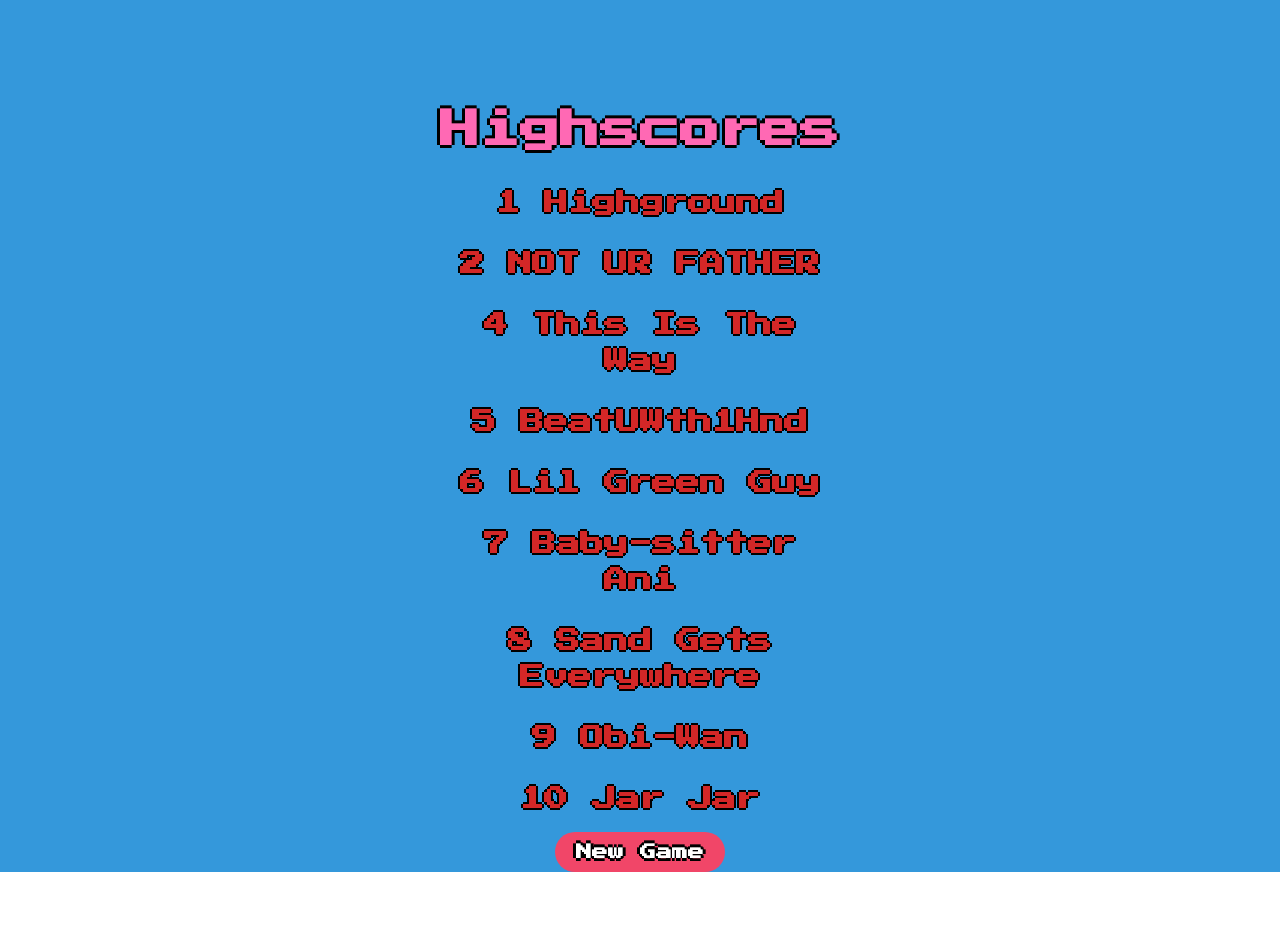
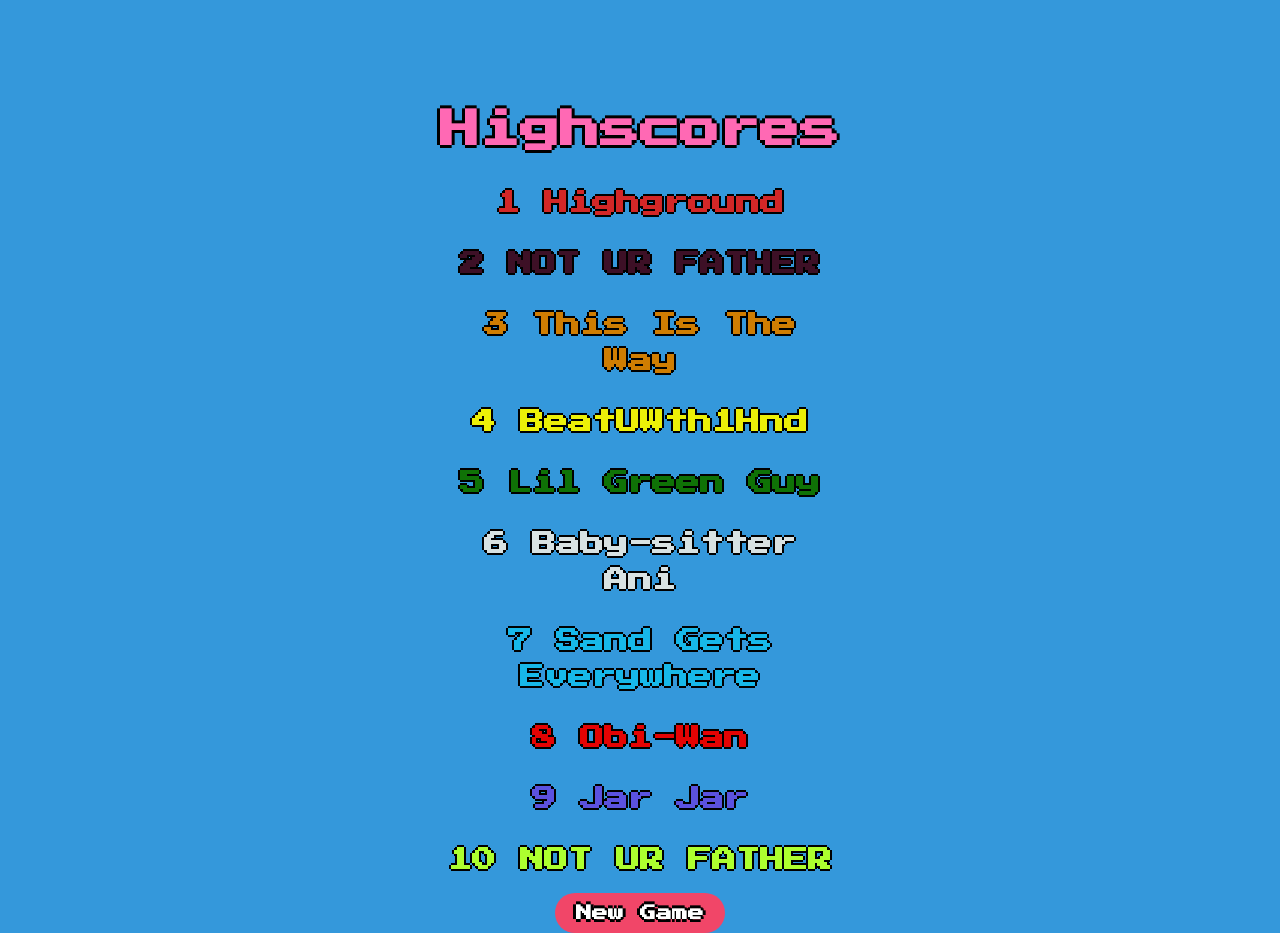
Before and after one commit to dazacher/Trivia-With-Friends, a plain HTML site: page game-page.html in a window 1280 px wide. Before the commit the page ends 884 px from the top, so only its background shows below. Drawn offline with nearby package versions, Linux system fonts and the light colour scheme.

Commit message:
fixed html for highscores

```diff
--- a/game-page.html
+++ b/game-page.html
@@ -16,14 +16,15 @@
       <div class="column high-score-list">
         Highscores
         <div class="high-score-1">1 Highground</div>
-        <div class="high-score-1">2 NOT UR FATHER</div>
-        <div class="high-score-1">4 This Is The Way</div>
-        <div class="high-score-1">5 BeatUWth1Hnd</div>
-        <div class="high-score-1">6 Lil Green Guy</div>
-        <div class="high-score-1">7 Baby-sitter Ani</div>
-        <div class="high-score-1">8 Sand Gets Everywhere</div>
-        <div class="high-score-1">9 Obi-Wan</div>
-        <div class="high-score-1">10 Jar Jar</div>
+        <div class="high-score-2">2 NOT UR FATHER</div>
+        <div class="high-score-3">3 This Is The Way</div>
+        <div class="high-score-4">4 BeatUWth1Hnd</div>
+        <div class="high-score-5">5 Lil Green Guy</div>
+        <div class="high-score-6">6 Baby-sitter Ani</div>
+        <div class="high-score-7">7 Sand Gets Everywhere</div>
+        <div class="high-score-8">8 Obi-Wan</div>
+        <div class="high-score-9">9 Jar Jar</div>
+        <div class="high-score-10">10 NOT UR FATHER</div>
         <div id="startBtn">
           <a class="button is-danger is-rounded new-game-btn" href="index.html">New Game</a>
         </div>
```
